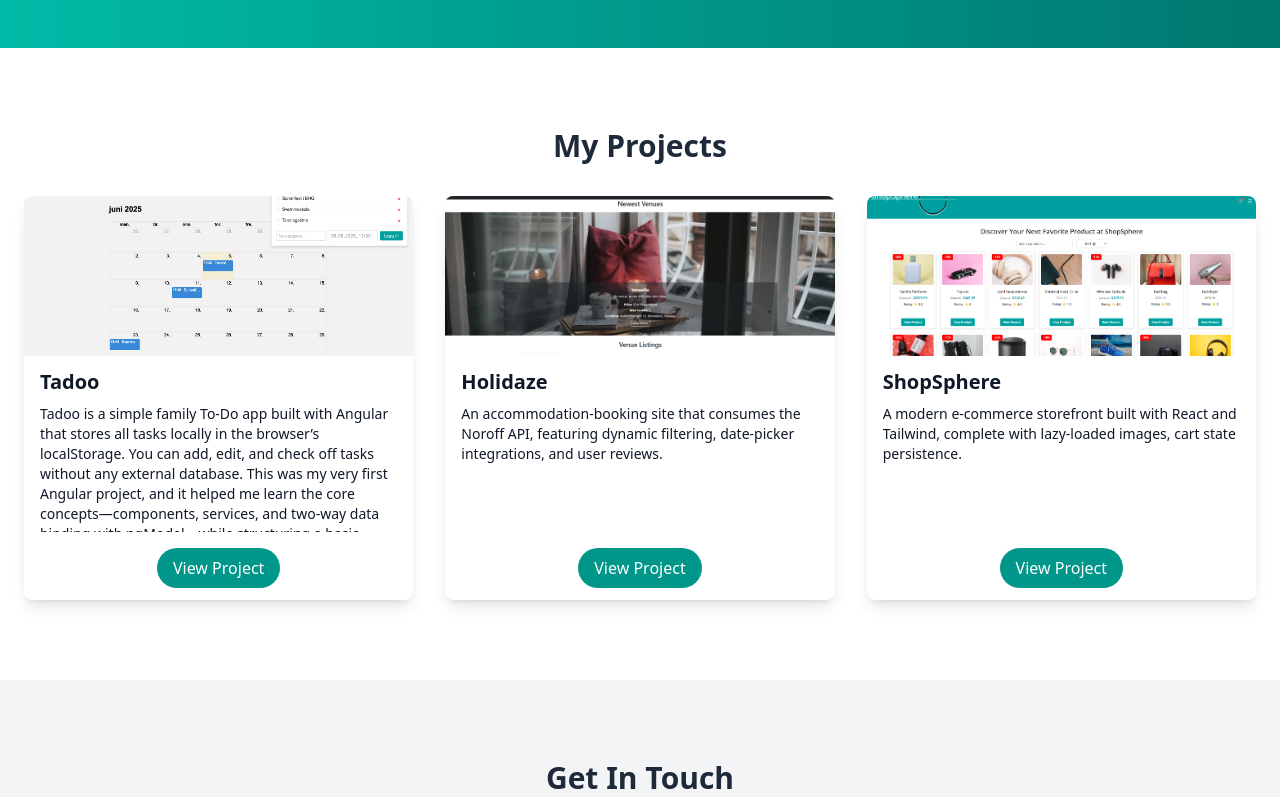
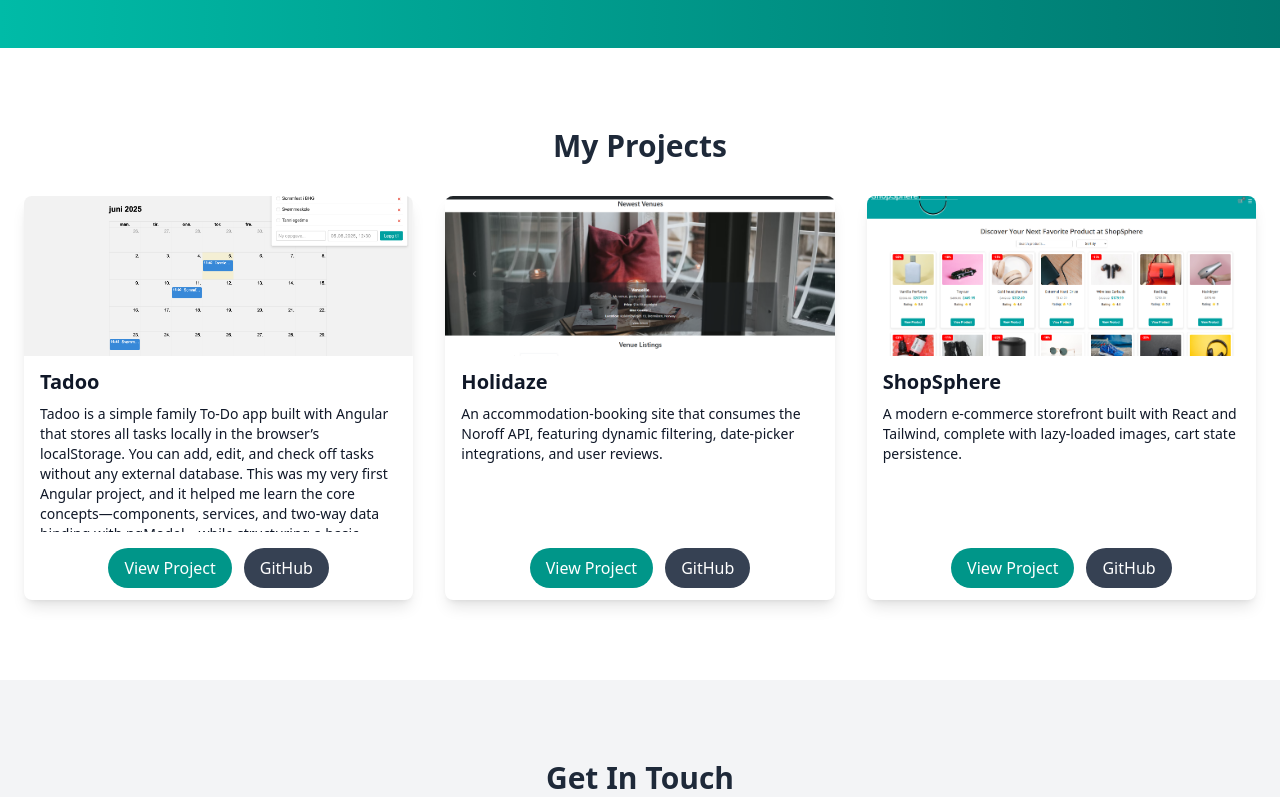
Before and after one commit to robfil50219/my-portfolio, a React (Vite) app: page / in a window 1280 px wide. Shown: the part 460-1257 px from the top of the page. Built offline with nearby package versions, Linux system fonts and the light colour scheme.

Commit message:
added github repo button to project cards

```diff
--- a/src/components/ProjectCard.jsx
+++ b/src/components/ProjectCard.jsx
@@ -1,4 +1,7 @@
-export default function ProjectCard({ title, description, image, link }) {
+// ProjectCard.jsx
+import React from 'react';
+
+export default function ProjectCard({ title, description, image, link, repoLink }) {
   return (
     <div
       className="
@@ -17,13 +20,13 @@ export default function ProjectCard({ title, description, image, link }) {
       />
 
       {/* 2) Padded container for title + text */}
-      <div className="px-4 py-3 flex flex-col">
-        {/* Title (always same height for one line) */}
+      <div className="px-4 py-3 flex flex-col flex-1">
+        {/* Title */}
         <h3 className="text-xl font-semibold mb-2">{title}</h3>
 
         {/*
           Fixed-height text box:
-            - Use e.g. h-32 (8 rem). Adjust as you like.
+            - h-32 (8 rem) so all cards match height.
             - overflow-y-auto to scroll if description is taller.
         */}
         <div className="h-32 overflow-y-auto text-sm mb-4">
@@ -31,20 +34,40 @@ export default function ProjectCard({ title, description, image, link }) {
         </div>
 
         {/*
-          3) Button wrapper (no need for flex magic here, since the text box above is always h-32)
-             The button itself is mx-auto to center horizontally.
+          3) Button wrapper:
+             - mt-auto pushes the buttons to the bottom of the card.
+             - flex justify-center centers them horizontally.
+             - space-x-3 gives a little gap between “View Project” and “GitHub”.
         */}
+        <div className="mt-auto flex justify-center space-x-3">
+          {/* View Project button (always shown) */}
           <a
             href={link}
             target="_blank"
             rel="noopener"
             className="
-            mt-auto block mx-auto px-4 py-2 bg-teal-600 text-white rounded-full
+              inline-block px-4 py-2 bg-teal-600 text-white rounded-full
               hover:bg-teal-700 transition
             "
           >
             View Project
           </a>
+
+          {/* GitHub button (only shown if repoLink is provided) */}
+          {repoLink && (
+            <a
+              href={repoLink}
+              target="_blank"
+              rel="noopener"
+              className="
+                inline-block px-4 py-2 bg-gray-700 text-white rounded-full
+                hover:bg-gray-800 transition
+              "
+            >
+              GitHub
+            </a>
+          )}
+        </div>
       </div>
     </div>
   );
--- a/src/components/Projects.jsx
+++ b/src/components/Projects.jsx
@@ -1,25 +1,28 @@
+// Projects.jsx
 import React from 'react';
 import ProjectCard from './ProjectCard';
-
 
 const projects = [
   {
     title: 'Tadoo',
-        description: 'Tadoo is a simple family To-Do app built with Angular that stores all tasks locally in the browser’s localStorage. You can add, edit, and check off tasks without any external database. This was my very first Angular project, and it helped me learn the core concepts—components, services, and two-way data binding with ngModel—while structuring a basic application from scratch. It’s still a work in progress, and I’ll be adding more changes and features as I continue learning.',
+    description: `Tadoo is a simple family To-Do app built with Angular that stores all tasks locally in the browser’s localStorage. You can add, edit, and check off tasks without any external database. This was my very first Angular project, and it helped me learn the core concepts—components, services, and two-way data binding with ngModel—while structuring a basic application from scratch. It’s still a work in progress, and I’ll be adding more changes and features as I continue learning.`,
     image: 'images/Tadoo.png',
     link: 'https://tadoo.netlify.app/',
+    repoLink: 'https://github.com/robfil50219/tadoo.git',
   },
   {
     title: 'Holidaze',
-        description: 'An accommodation-booking site that consumes the Noroff API, featuring dynamic filtering, date-picker integrations, and user reviews.',
+    description: `An accommodation-booking site that consumes the Noroff API, featuring dynamic filtering, date-picker integrations, and user reviews.`,
     image: '/images/Holidaze.png',
     link: 'https://holidaze-robert-filep.netlify.app',
+    repoLink: 'https://github.com/robfil50219/project-exam-2.git',
   },
   {
     title: 'ShopSphere',
-        description: 'A modern e-commerce storefront built with React and Tailwind, complete with lazy-loaded images, cart state persistence.',
+    description: `A modern e-commerce storefront built with React and Tailwind, complete with lazy-loaded images, cart state persistence.`,
     image: '/images/ShopSphere.png',
     link: 'https://shopspherenow.netlify.app',
+    repoLink: 'https://github.com/robfil50219/Javascript-Frameworks-Ca.git',
   },
 ];
 
@@ -28,8 +31,16 @@ export default function Projects() {
     <section id="projects" className="container mx-auto px-6 py-20">
       <h2 className="text-3xl font-bold mb-8 text-center">My Projects</h2>
       <div className="grid gap-8 md:grid-cols-3">
-                {projects.map(p => (
-                    <ProjectCard key={p.title} {...p} />
+        {projects.map((p) => (
+          <div key={p.title} className="h-full">
+            <ProjectCard
+              title={p.title}
+              description={p.description}
+              image={p.image}
+              link={p.link}
+              repoLink={p.repoLink}  // ← PASS repoLink HERE
+            />
+          </div>
         ))}
       </div>
     </section>
```
Lines whose indentation alone changed are shown as unchanged.
